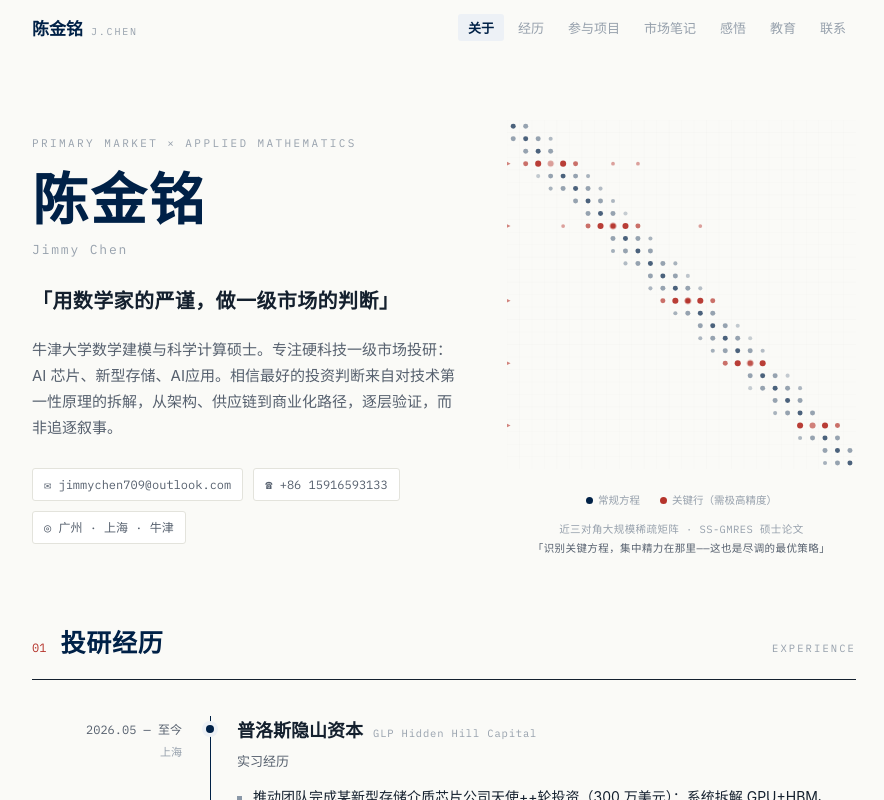
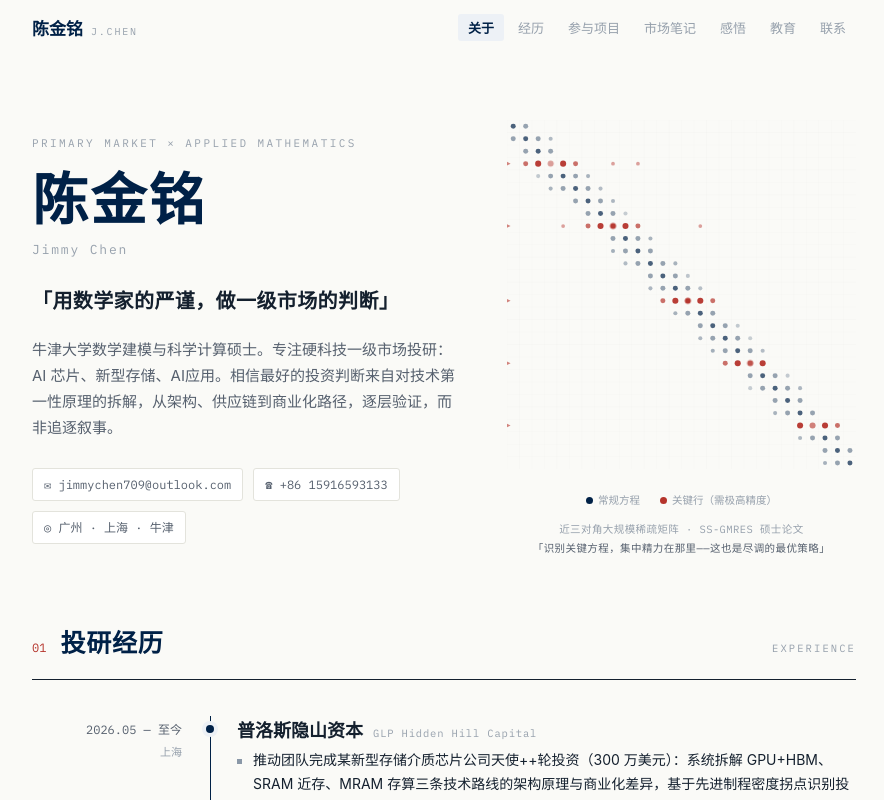
Before and after one commit to wyd0042/Kimming_chen, a React (Vite) app: page / in a window 1280 px wide. Shown: the top 800 px of the page, without its empty margins (196-1080 px from the left). Built offline with nearby package versions, Linux system fonts and the light colour scheme.

Commit message:
Hide experience role titles

```diff
--- a/src/JimmyChenSite.jsx
+++ b/src/JimmyChenSite.jsx
@@ -38,7 +38,7 @@ const EXPERIENCES = [
     period: "2026.05 — 至今",           // 时间段
     org: "普洛斯隐山资本",               // 公司名
     orgEn: "GLP Hidden Hill Capital",   // 英文名（可选，留空 "" 则不显示）
-    role: "实习经历",                  // 职位
+    role: "",                         // 职位
     loc: "上海",                        // 城市
     current: true,                      // 是否当前经历（只留一条 true）
     bullets: [                          // 工作内容，每条一个字符串
@@ -52,7 +52,7 @@ const EXPERIENCES = [
     period: "2026.01 — 2026.05",
     org: "光源资本",
     orgEn: "Lighthouse Capital",
-    role: "实习经历",
+    role: "",
     loc: "上海",
     current: false,
     bullets: [
@@ -66,7 +66,7 @@ const EXPERIENCES = [
     period: "2025.09 — 2025.12",
     org: "易石资本",
     orgEn: "Yishi Capital",
-    role: "实习经历",
+    role: "",
     loc: "珠海",
     current: false,
     bullets: [
@@ -79,7 +79,7 @@ const EXPERIENCES = [
     period: "2023.06 — 2023.09",
     org: "联通数字科技",
     orgEn: "China Unicom Digital Tech",
-    role: "实习经历",
+    role: "",
     loc: "北京",
     current: false,
     bullets: [
@@ -818,7 +818,7 @@ export default function JimmyChenSite() {
                 <div className={"tl-body " + (e.current ? "tl-current" : "")}>
                   <div className="tl-dot" />
                   <h3 className="tl-org">{e.org}{e.orgEn && <span className="tl-org-en">{e.orgEn}</span>}</h3>
-                  <p className="tl-role">{e.role}</p>
+                  {e.role && <p className="tl-role">{e.role}</p>}
                   <ul className="tl-bullets">{e.bullets.map((b, j) => <li key={j}>{b}</li>)}</ul>
                   <div className="tags">{e.tags.map((t) => <span className="tag" key={t}>{t}</span>)}</div>
                 </div>
```
